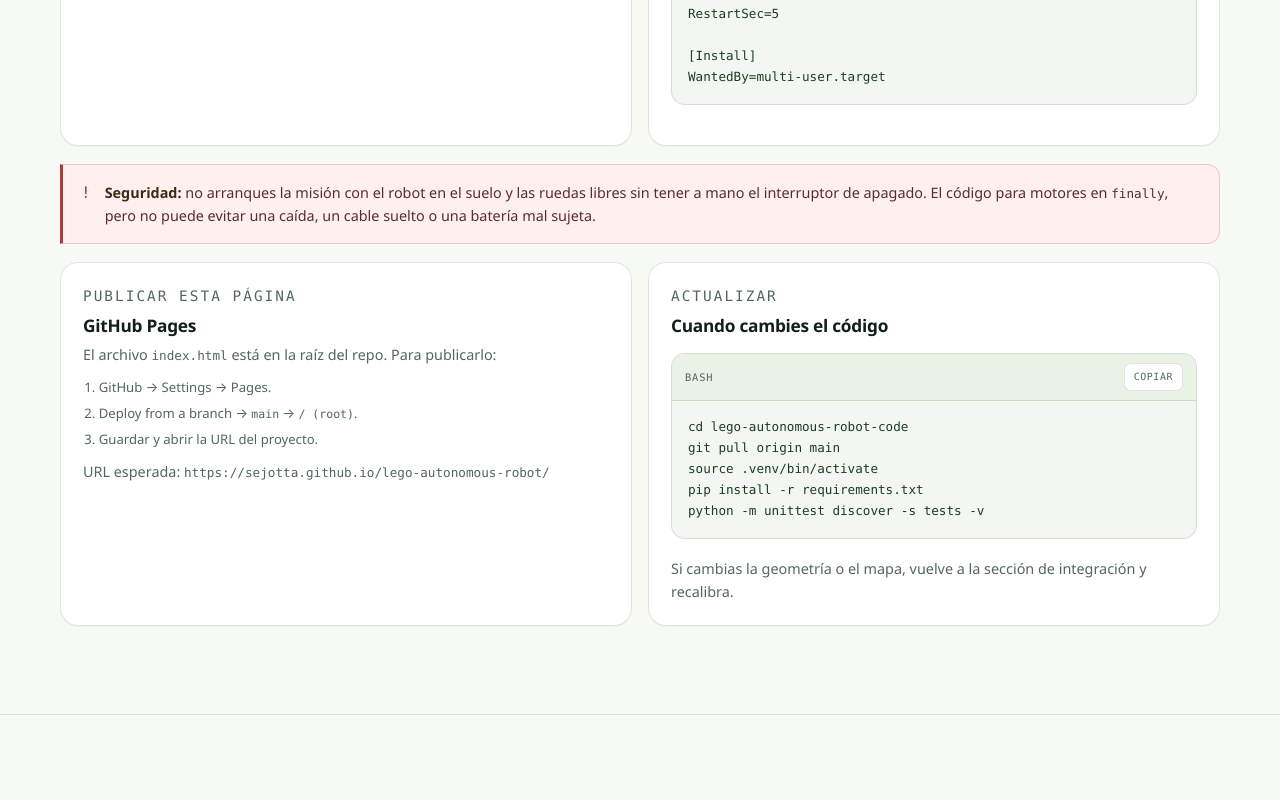
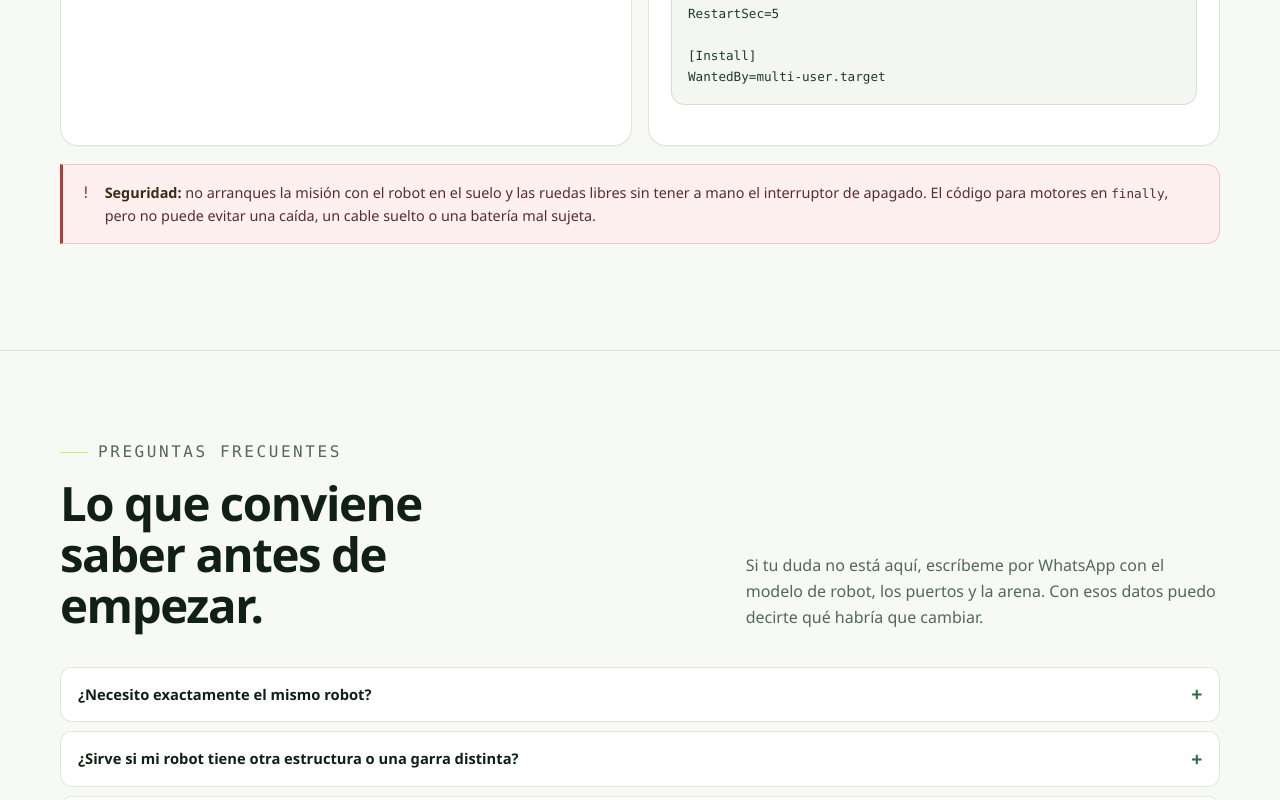
Before and after one commit to sejotta/lego-autonomous-robot, a plain HTML site: page index.html in a window 1280 px wide. Shown: the part 11200-12000 px from the top of the page. Drawn offline with Linux system fonts and the light colour scheme.

Commit message:
Remove deploy help cards

```diff
--- a/index.html
+++ b/index.html
@@ -1152,32 +1152,6 @@ WantedBy=multi-user.target</code></pre>
         <div><strong>Seguridad:</strong> no arranques la misión con el robot en el suelo y las ruedas libres sin tener a mano el interruptor de apagado. El código para motores en <code>finally</code>, pero no puede evitar una caída, un cable suelto o una batería mal sujeta.</div>
       </div>
 
-      <div class="grid-2" style="margin-top:16px">
-        <div class="card">
-          <p class="card-kicker">Publicar esta página</p>
-          <h3>GitHub Pages</h3>
-          <p class="small muted">El archivo <code>index.html</code> está en la raíz del repo. Para publicarlo:</p>
-          <ol class="small muted" style="margin:10px 0 0">
-            <li>GitHub → Settings → Pages.</li>
-            <li>Deploy from a branch → <code>main</code> → <code>/ (root)</code>.</li>
-            <li>Guardar y abrir la URL del proyecto.</li>
-          </ol>
-          <p class="small muted" style="margin-top:10px">URL esperada: <code>https://sejotta.github.io/lego-autonomous-robot/</code></p>
-        </div>
-        <div class="card">
-          <p class="card-kicker">Actualizar</p>
-          <h3>Cuando cambies el código</h3>
-          <div class="code">
-            <div class="code-head"><span>bash</span><button class="copy" type="button">Copiar</button></div>
-            <pre><code>cd lego-autonomous-robot-code
-git pull origin main
-source .venv/bin/activate
-pip install -r requirements.txt
-python -m unittest discover -s tests -v</code></pre>
-          </div>
-          <p class="small muted">Si cambias la geometría o el mapa, vuelve a la sección de integración y recalibra.</p>
-        </div>
-      </div>
     </div>
   </section>
 
@@ -1189,7 +1163,7 @@ python -m unittest discover -s tests -v</code></pre>
           <p class="eyebrow">Preguntas frecuentes</p>
           <h2>Lo que conviene saber antes de empezar.</h2>
         </div>
-        <p>Si tu duda no está aquí, escríbeme por GitHub con el modelo de robot, los puertos y la arena. Con esos datos puedo decirte qué habría que cambiar.</p>
+        <p>Si tu duda no está aquí, escríbeme por WhatsApp con el modelo de robot, los puertos y la arena. Con esos datos puedo decirte qué habría que cambiar.</p>
       </div>
 
       <div class="faq">
```
